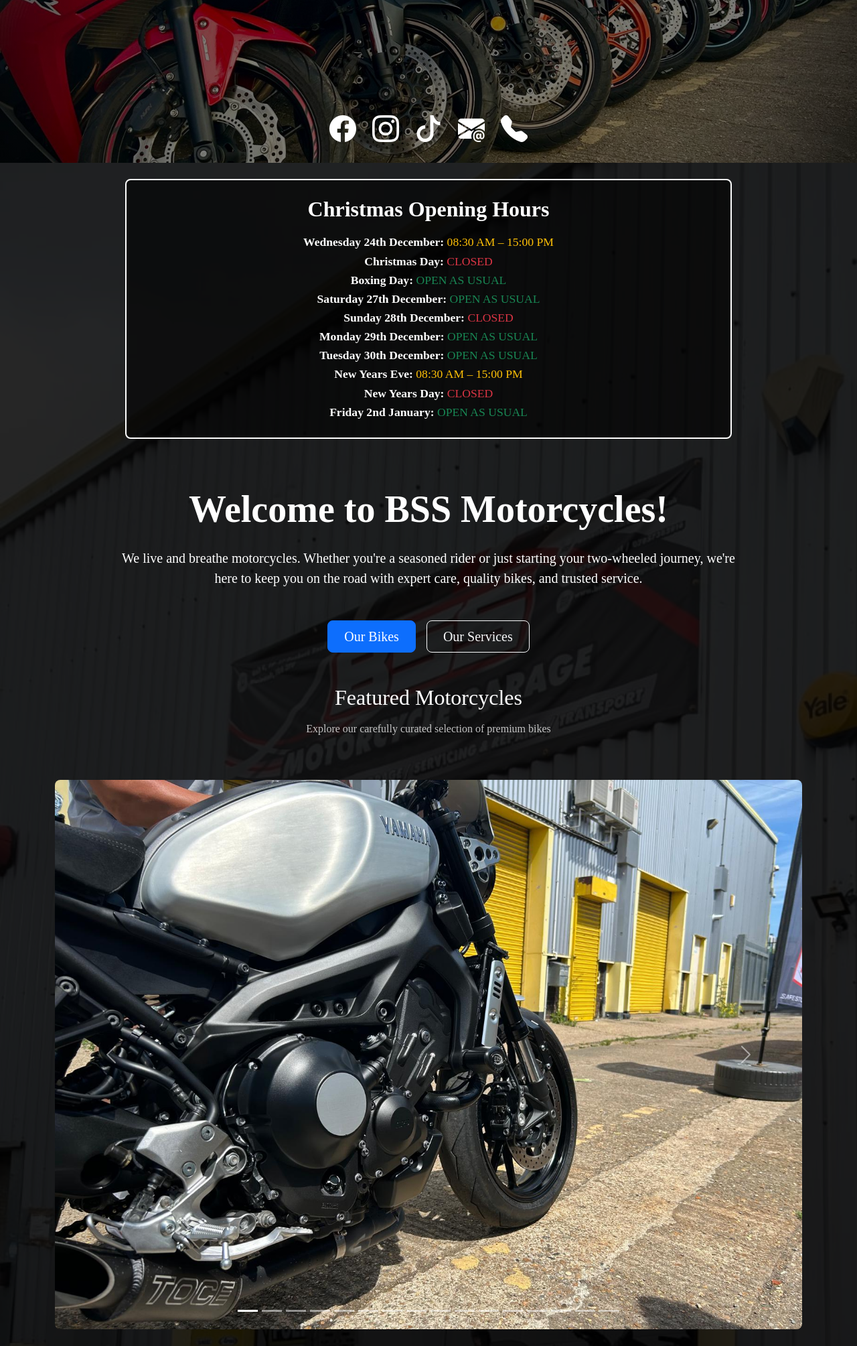
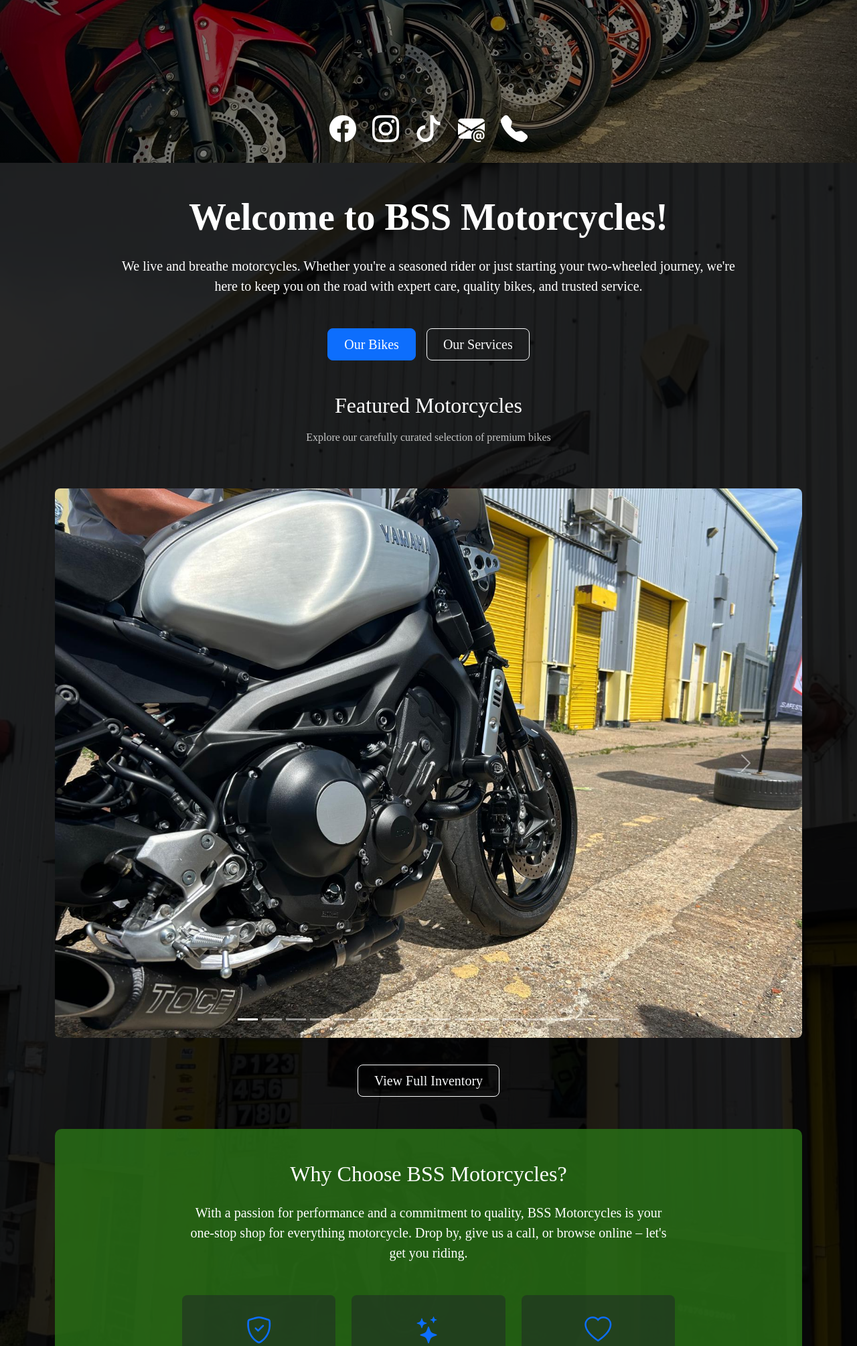
Before and after one commit to AshfaaqK/Bike-Safe-Storage, a Flask app: page / in a window 1280 px wide. Shown: the part 332-2341 px from the top of the page at 67% size. Run offline with Flask 3, Linux system fonts and the light colour scheme; some libraries are stand-ins or nearby versions.

Commit message:
fix: Remove Christmas opening hours announcement section from homepage

```diff
--- a/app/templates/index.html
+++ b/app/templates/index.html
@@ -16,32 +16,6 @@
                 {% endfor %}
             {% endif %}
         {% endwith %}
-
-        <!-- Christmas Opening Hours Announcement -->
-        <section class="py-4">
-            <div class="container">
-                <div class="row justify-content-center">
-                    <div class="col-lg-10 text-center text-white">
-                        <div class="p-4 rounded-3" style="background: rgba(0, 0, 0, 0.6); border: 2px solid #fff;">
-                            <h2 class="fw-bold mb-3">Christmas Opening Hours</h2>
-                            <ul class="list-unstyled mb-0" style="font-size: 1.1rem; line-height: 1.6;">
-                                <li><strong>Wednesday 24th December:</strong> <span class="text-warning">08:30 AM – 15:00 PM</span></li>
-                                <li><strong>Christmas Day:</strong> <span class="text-danger">CLOSED</span></li>
-                                <li><strong>Boxing Day:</strong> <span class="text-success">OPEN AS USUAL</span></li>
-                                <li><strong>Saturday 27th December:</strong> <span class="text-success">OPEN AS USUAL</span></li>
-                                <li><strong>Sunday 28th December:</strong> <span class="text-danger">CLOSED</span></li>
-                                <li><strong>Monday 29th December:</strong> <span class="text-success">OPEN AS USUAL</span></li>
-                                <li><strong>Tuesday 30th December:</strong> <span class="text-success">OPEN AS USUAL</span></li>
-                                <li><strong>New Years Eve:</strong> <span class="text-warning">08:30 AM – 15:00 PM</span></li>
-                                <li><strong>New Years Day:</strong> <span class="text-danger">CLOSED</span></li>
-                                <li><strong>Friday 2nd January:</strong> <span class="text-success">OPEN AS USUAL</span></li>
-                            </ul>
-                        </div>
-                    </div>
-                </div>
-            </div>
-        </section>
-
 
         <section class="hero-section">
             <div class="py-5">
```
